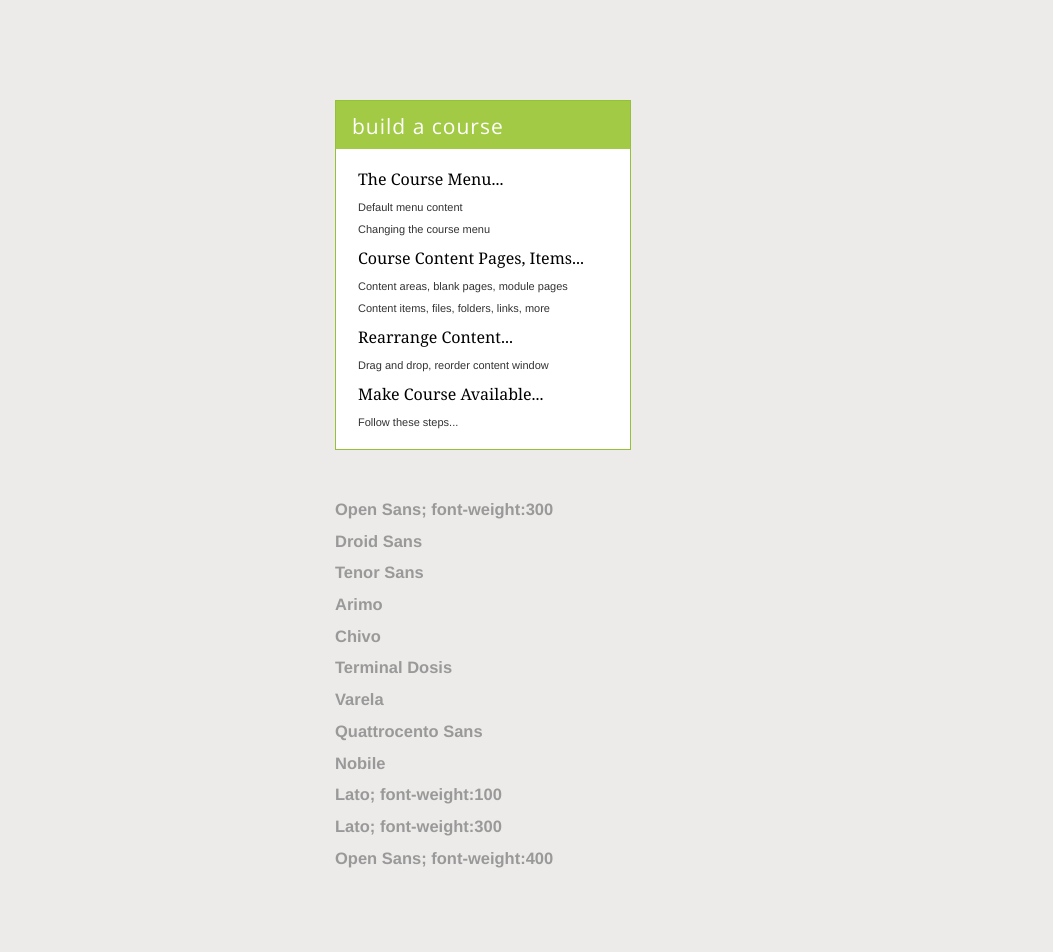
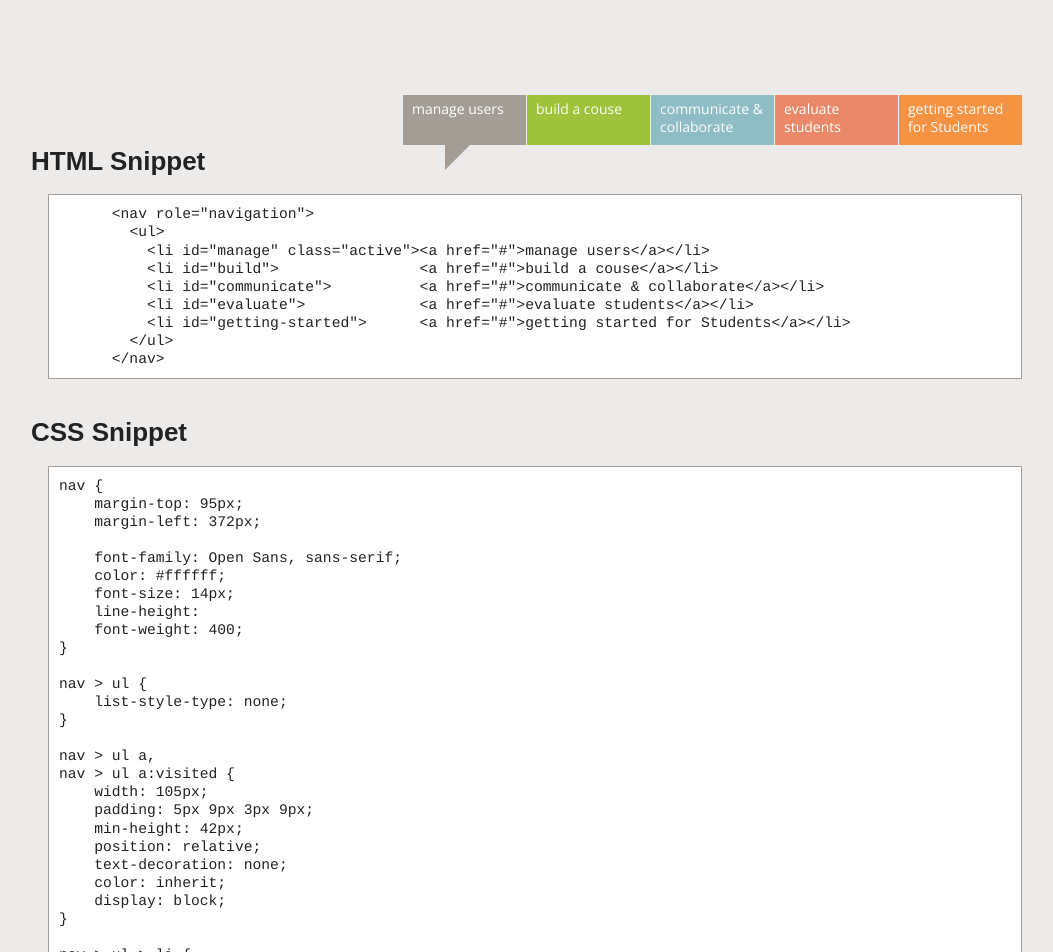
Before and after one commit to CMUEberlyCenter/eberly-blackboard-frontdoor, a plain HTML site: page index.html in a window 1280 px wide. Shown: the top 952 px of the page, without its empty margins (105-1158 px from the left). Before the commit the page ends 880 px from the top, so only its background shows below. Drawn offline with nearby package versions, Linux system fonts and the light colour scheme; a web font is replaced by a local one.

Commit message:
Documentation menu tabs demo (manage users, build a course, etc.) with css arrows

```diff
--- a/css/style.css
+++ b/css/style.css
@@ -17,8 +17,10 @@ body, button, input, select, textarea { font-family: sans-serif; color: #222; }
 a { color: #00e; }
 a:visited { color: #551a8b; }
 a:hover { color: #06e; }
-a:focus { outline: thin dotted; }
-a:hover, a:active { outline: 0; }
+//a:focus { outline: thin dotted; }
+a:focus { outline: none; }
+a:hover, a:active { outline: none; }
+
 
 abbr[title] { border-bottom: 1px dotted; }
 b, strong { font-weight: bold; }
@@ -63,172 +65,154 @@ td { vertical-align: top; }
 
 
 /* ==|== primary styles =====================================================
-   Author: taken verbatim from bb9.css/sorta merichar
+   Author: merichar
    ========================================================================== */
 
-footer{ margin-top: 50px }
-footer a:link { color: #999999 }
-footer a:visited { color: #999999 }
-footer a:hover { color: #000 }
-footer .fontlink {border: none}
-
-
 body {
-        margin:auto;
-        padding:0;
-        text-align:center;
-        font-family:Arial, Helvetica, Verdana, sans-serif;
-        font-size:11px;
-        line-height:18px;
-        background-color: #EDEBE9;
-	margin:auto;
-	width: 400px;
-}
-#linkscontainer2 {
-    margin-top: 25%;
-        border-color:#93C236;
-}
-#linkscontainer1 h1,
-#linkscontainer2 h1,
-#linkscontainer3 h1,
-#linkscontainer4 h1,
-#linkscontainer5 h1 {
-        font-family: Open Sans, sans-serif;
-        font-size:21px;
-        color:#fff;
-        text-align:left;
-        background-color:#918C83;
-        font-weight:300;
-        letter-spacing:1px;
-        margin:0;
-        margin-bottom:12px;
-}
-#linkscontainer2 h1 {
-        background-color:#93C236;
-        background-color:#A2CA45;
-}
-#linkscontainer1 h1 a,
-#linkscontainer2 h1 a,
-#linkscontainer3 h1 a,
-#linkscontainer4 h1 a,
-#linkscontainer5 h1 a {
-        padding:16px;
-        padding-bottom:14px;
-        color:#fff;
-        text-decoration:none;
-        display:block;
+    margin:auto;
+    padding:0;
+    width: 1008px;
+    background-color: #EDEBE9;
 }
 
-#linkscontainer1 h1 a:hover,
-#linkscontainer2 h1 a:hover,
-#linkscontainer3 h1 a:hover,
-#linkscontainer4 h1 a:hover,
-#linkscontainer5 h1 a:hover {
-        text-decoration:none;
-        border:none;
-}
-#linkscontainer2 h1 a:hover {
-        background-color:#A2CA45;
-        background-color:#93C236;
-}
-div.columns {
-        width:294px;
-        border:1px solid #918C83;
-        margin:0;
-        margin-right:15px;
-        padding:0px;
-        float:left;
+nav {
+    margin-top: 95px;
+    margin-left: 372px;
+
+    font-family: Open Sans, sans-serif;
+    color: #ffffff;
+    font-size: 14px;
+    line-height: 18px;
+    font-weight: 400;
 }
 
-#contentWrapperHome ul,
-.linkscontent ul {
-        padding:0;
-        margin:0;
-        margin-top:3px;
-}
-#contentWrapperHome ul li,
-.linkscontent ul li {
-        color:#333;
-        font-size:11px;
-        line-height:18px;
-        list-style:none;
+nav > ul {
+    list-style-type: none;
 }
 
-#contentWrapperHome ul li a,
-.linkscontent ul li a {
-        color:#333;
-        text-decoration:none;
-        display:block;
-        margin:1px 0;
-        padding:2px 6px 1px 6px;
+nav > ul a,
+nav > ul a:visited {
+    width: 105px;
+    padding: 5px 9px 3px 9px;
+    min-height: 42px;
+    position: relative;
+    text-decoration: none;
+    color: inherit;
+    display: block;
 }
 
-#contentWrapperHome ul li a:hover,
-.linkscontent ul li a:hover {
-        border:1px solid #918C83;
-        background:#F0F0F0;
-        padding:1px 5px 0px 5px;
+nav > ul > li {
+    float: left;
+    margin-left: 1px;
+    opacity:0.85;
+    filter:alpha(opacity=85); /* For IE8 and earlier */
+
 }
 
-div {
-/*      width:980px;
-margin-left:32px;
-*/              /*margin-right:24px;*/
-        margin:0;
-        /*margin-top:20px;*/
-        padding:0;
-/*      padding-top:20px;
-*/      height:auto;
-        overflow:auto;
-        font-family:Helvetica, Arial, sans-serif;
-        text-align:left;
-        clear:both;
+nav > ul > li:first-child {
+    margin-left: 0px;
 }
 
-.linkscontent {
-        margin:0;
-        padding:0 16px 16px 16px;
+nav > ul > li.active {
+    opacity:1 !important;
+    filter:alpha(opacity=100) !important; /* For IE8 and earlier */
+}
+nav > ul > li:hover {
+    opacity:1 !important;
+    filter:alpha(opacity=100) !important; /* For IE8 and earlier */
 }
 
-.linkscontent h2, .topicbox h2 {
-        margin:0;
-        padding:3px 0 0 0;
-        font-family:Georgia, "Times New Roman", Times, serif;
-        font-size:16px;
-        font-weight:normal;
-        color:#000;
-}
+nav > ul > li#manage a          { background-color: #A39D95; border-color: #A39D95; }
+nav > ul > li#build a           { background-color: #91BC1B; border-color: #91BC1B; }
+nav > ul > li#communicate a     { background-color: #7FB5BF; border-color: #7FB5BF; }
+nav > ul > li#evaluate a        { background-color: #EA7754; border-color: #EA7754; }
+nav > ul > li#getting-started a { background-color: #F78426; border-color: #F78426; }
 
-.linkscontent h2 a {
-        text-decoration:none;
-        display:block;
-        padding:6px 6px 5px 6px;
-}
-
-.linkscontent h2 a:hover {
-        padding:5px 5px 4px 5px;
-}
-
-a:link, a:visited {
-        color:#000;
-        text-decoration:none;
-}
-
-.linkscontent a:hover {
-        border:1px solid #A49D95;
+nav > ul > li.active > a:after {
+  content: "";
+  border-color: transparent transparent transparent transparent;
+  border-top: inherit;
+  border-style: solid;
+  border-width: 25px 25px 0px 0px;
+  width: 0;
+  height: 0;
+  position: absolute;
+  bottom: -25px;
+  left: 42px;
 }
 
 
 
+pre {
+    font-family: courier, sans-serif;
+    font-size: 11pt;
+    padding: 10px;
+    border: solid 1px #A39D95;
+    background-color: #ffffff;
+    clear: both;
+    margin: 17px;
+}
 
+h1 {
+    padding-top: 20px;
+}
 
+.triangle-demo {
+    font-family: Open Sans, sans-serif;
+    color: #ffffff;
+    font-size: 11pt;
+    font-weight: 400;
+    position: relative;
+}
 
+.triangle-demo a {
+    color: white;
+    text-decoration: none;
+}
 
+.triangle-demo.bad {
+    top: 0px;
+    width: 104px;
+    padding: 9px;
+    min-height: 42px;
+    background-color: #A39D95;
+    margin: 10px;
 
+}
 
+.triangle-demo.good {
+    top: 75px;
+    width: 104px;
+    padding: 9px;
+    min-height: 42px;
+    background-color: #A39D95;
+    margin: 10px;
 
+}
 
+.triangle-demo.bad:before {
+  content: "";
+  border-color: #A39D95 transparent transparent transparent;
+  border-style: solid;
+  border-width: 25px 23px 0px 4px;
+  width: 0;
+  height: 0;
+  position: absolute;
+  bottom: -25px;
+  left: 42px;
+}
 
+.triangle-demo.good:before {
+  content: "";
+  border-color: #A39D95 transparent transparent transparent;
+  border-style: solid;
+  border-width: 25px 25px 0px 0px;
+  width: 0;
+  height: 0;
+  position: absolute;
+  bottom: -25px;
+  left: 42px;
+}
 
 
 /* ==|== non-semantic helper classes ======================================== */
--- a/index.html
+++ b/index.html
@@ -1,117 +1,145 @@
 <!doctype html>
-<!--[if lt IE 7]> <html class="no-js ie6 oldie" lang="en"> <![endif]-->
-<!--[if IE 7]>    <html class="no-js ie7 oldie" lang="en"> <![endif]-->
-<!--[if IE 8]>    <html class="no-js ie8 oldie" lang="en"> <![endif]-->
-<!--[if gt IE 8]><!--> <html class="no-js" lang="en"> <!--<![endif]-->
-<head>
-  <meta charset="utf-8">
-  <meta http-equiv="X-UA-Compatible" content="IE=edge,chrome=1">
 
-  <title></title>
-  <meta name="description" content="">
-  <meta name="author" content="">
+<html lang="en">
 
-  <meta name="viewport" content="width=device-width,initial-scale=1">
+  <head>
+    <meta charset="utf-8">
+    <title>Blackboard Tabs Demo</title>
+    <link href='http://fonts.googleapis.com/css?family=Open+Sans:400,300' rel='stylesheet' type='text/css'>
+    <link rel="stylesheet" href="css/style.css">
+  </head>
 
-  <!-- CSS concatenated and minified via ant build script-->
-  <link href='http://fonts.googleapis.com/css?family=Droid+Sans|Tenor+Sans|Lato:100,300|Arimo|Chivo|Terminal+Dosis:500|Varela|Quattrocento+Sans|Nobile|Open+Sans:400,300' rel='stylesheet' type='text/css'>
-  <link rel="stylesheet" href="css/style.css">
-  <!-- end CSS-->
+  <body>
 
-  <script src="js/libs/modernizr-2.0.6.min.js"></script>
-</head>
+    <div id="header">
 
-<body>
+      <nav role="navigation">
+	<ul>
+	  <li id="manage" class="active"><a href="#">manage users</a></li>
+	  <li id="build">                <a href="#">build a couse</a></li>
+	  <li id="communicate">          <a href="#">communicate &amp; collaborate</a></li>
+          <li id="evaluate">             <a href="#">evaluate students</a></li>
+	  <li id="getting-started">      <a href="#">getting started for Students</a></li>
+	</ul>
+      </nav>
 
-  <div id="container">
-    <header>
+    </div>
 
-    </header>
-    <div id="contentWrapperHome" role="main">
 
- <div id="linkscontainer2" class="columns" style="background-color:#fff;">
-                <h1><a href="buildcourse/" id="ohaifont">build a course</a></h1>
-        <div class="linkscontent">
-                        <h2><a href="buildcourse/coursemenu.shtml">The Course Menu...</a></h2>
-                        <ul>
-                                <li><a href="buildcourse/coursemenu.shtml#defaultMenu">Default menu content</a></li>
-                        <li><a href="buildcourse/coursemenu.shtml#changingCourseMenu">Changing the course menu</a></li>
-                        </ul>
-                        <h2><a href="buildcourse/addpages.shtml">Course Content Pages, Items...</a></h2>
-                        <ul>
-                                <li><a href="buildcourse/addpages.shtml#contentarea">Content areas, blank pages, module pages</a></li>
-                        <li><a href="buildcourse/addcontent.shtml">Content items, files, folders, links, more</a></li>
-                        </ul>
-                        <h2><a href="buildcourse/rearrangeitems.shtml">Rearrange Content...</a></h2>
-                        <ul>
-                                <li><a href="buildcourse/rearrangeitems.shtml#dragndrop">Drag and drop, reorder content window</a></li>
-                </ul>
-            <h2><a href="buildcourse/makecourseavailable.shtml">Make Course Available...</a></h2>
-            <ul>
-              <li><a href="buildcourse/makecourseavailable.shtml">Follow these steps...</a></li></ul>
-          </div>
-        </div>
+<h1>HTML Snippet</h1>
+<pre>
+      &lt;nav role="navigation"&gt;
+        &lt;ul&gt;
+          &lt;li id="manage" class="active"&gt;&lt;a href="#"&gt;manage users&lt;/a&gt;&lt;/li&gt;
+          &lt;li id="build"&gt;                &lt;a href="#"&gt;build a couse&lt;/a&gt;&lt;/li&gt;
+          &lt;li id="communicate"&gt;          &lt;a href="#"&gt;communicate &amp; collaborate&lt;/a&gt;&lt;/li&gt;
+          &lt;li id="evaluate"&gt;             &lt;a href="#"&gt;evaluate students&lt;/a&gt;&lt;/li&gt;
+          &lt;li id="getting-started"&gt;      &lt;a href="#"&gt;getting started for Students&lt;/a&gt;&lt;/li&gt;
+        &lt;/ul&gt;
+      &lt;/nav>
+</pre>
+
+<h1>CSS Snippet</h1>
+    <pre>
+nav {
+    margin-top: 95px;
+    margin-left: 372px;
+
+    font-family: Open Sans, sans-serif;
+    color: #ffffff;
+    font-size: 14px;
+    line-height:
+    font-weight: 400;
+}
+
+nav > ul {
+    list-style-type: none;
+}
+
+nav > ul a,
+nav > ul a:visited {
+    width: 105px;
+    padding: 5px 9px 3px 9px;
+    min-height: 42px;
+    position: relative;
+    text-decoration: none;
+    color: inherit;
+    display: block;
+}
+
+nav > ul > li {
+    float: left;
+    margin-left: 1px;
+    opacity:0.85;
+    filter:alpha(opacity=85); /* For IE8 and earlier */
+
+}
+
+nav > ul > li:first-child {
+    margin-left: 0px;
+}
+
+nav > ul > li.active {
+    opacity:1 !important;
+    filter:alpha(opacity=100) !important; /* For IE8 and earlier */
+}
+nav > ul > li:hover {
+    opacity:1 !important;
+    filter:alpha(opacity=100) !important; /* For IE8 and earlier */
+}
+
+nav > ul > li#manage a          { background-color: #A39D95; border-color: #A39D95; }
+nav > ul > li#build a           { background-color: #91BC1B; border-color: #91BC1B; }
+nav > ul > li#communicate a     { background-color: #7FB5BF; border-color: #7FB5BF; }
+nav > ul > li#evaluate a        { background-color: #EA7754; border-color: #EA7754; }
+nav > ul > li#getting-started a { background-color: #F78426; border-color: #F78426; }
+
+nav > ul > li.active > a:after {
+  content: "";
+  border-color: transparent transparent transparent transparent;
+  border-top: inherit;
+  border-style: solid;
+  border-width: 25px 25px 0px 0px;
+  width: 0;
+  height: 0;
+  position: absolute;
+  bottom: -25px;
+  left: 42px;
+}
+
+</pre>
+
+<h1>CSS Triangles Demo</h1>
+
+<pre>
+
+  <div class="triangle-demo">
+    <a class="triangle-demo bad">manage users</a>
+    <a class="triangle-demo good">manage users</a>
+  </div>
 
 
 
-    </div>
-    <footer>
-
-<h2><a href="#" class="fontlink">Open Sans; font-weight:300</a></h2>
-<h2><a href="#" class="fontlink">Droid Sans</a></h2>
-<h2><a href="#" class="fontlink">Tenor Sans</a></h2>
-<h2><a href="#" class="fontlink">Arimo</a></h2>
-<h2><a href="#" class="fontlink">Chivo</a></h2>
-<h2><a href="#" class="fontlink">Terminal Dosis</a></h2>
-<h2><a href="#" class="fontlink">Varela</a></h2>
-<h2><a href="#" class="fontlink">Quattrocento Sans</a></h2>
-<h2><a href="#" class="fontlink">Nobile</a></h2>
-<h2><a href="#" class="fontlink">Lato; font-weight:100 </a></h2>
-<h2><a href="#" class="fontlink">Lato; font-weight:300</a></h2>
-<h2><a href="#" class="fontlink">Open Sans; font-weight:400</a></h2>
 
 
 
-    </footer>
-  </div> <!--! end of #container -->
 
+</pre>
 
 
   <script src="//ajax.googleapis.com/ajax/libs/jquery/1.6.2/jquery.min.js"></script>
   <script>window.jQuery || document.write('<script src="js/libs/jquery-1.6.2.min.js"><\/script>')</script>
-
-
-  <!-- scripts concatenated and minified via ant build script-->
-  <script defer src="js/plugins.js"></script>
-  <script defer src="js/script.js"></script>
-  <!-- end scripts-->
-
-
-  <!--[if lt IE 7 ]>
-    <script src="//ajax.googleapis.com/ajax/libs/chrome-frame/1.0.3/CFInstall.min.js"></script>
-    <script>window.attachEvent('onload',function(){CFInstall.check({mode:'overlay'})})</script>
-  <![endif]-->
-
-
-
-<script>
-$("a.fontlink").hover(
+  <script>
+  $("nav li").click(
   function() {
-    var font = this.text;
-    $("#ohaifont").attr( "style", "font-family: " + font );
-  },
-  function() {
-    $("#ohaifont").attr("style", "font-family: Open Sans; font-weight: 300");
-//    $(this).append( function() { return this.text; } );
-  }
-);
+    $("nav li").removeClass("active");
+    $(this).addClass("active");
+  });
 
 
 </script>
 
 
+  </body>
 
-
-
-</body>
 </html>
```
